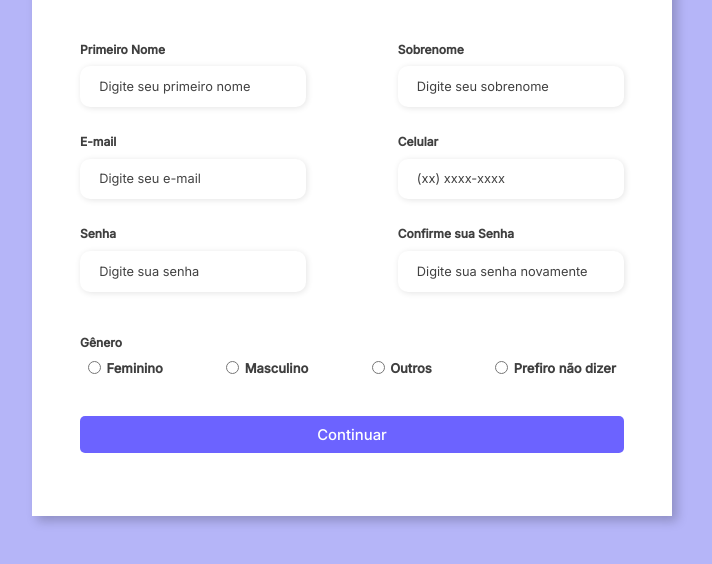
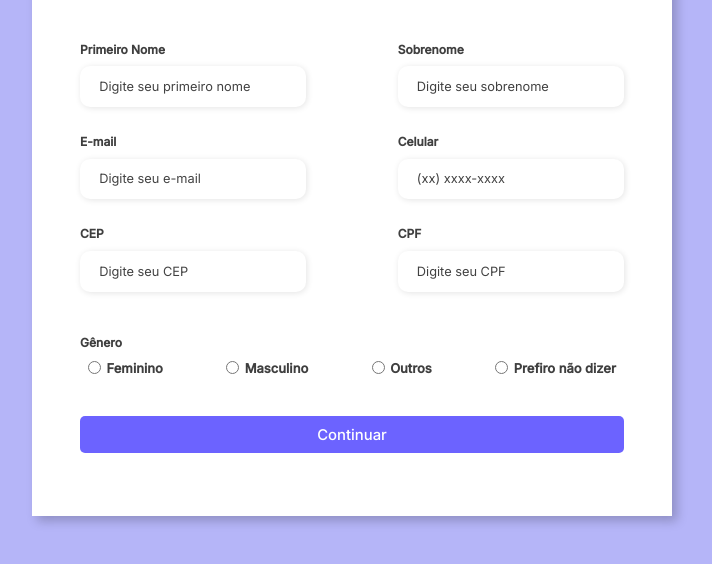
Before and after one commit to LucasAndraaad/formulario-de-cadastro, a plain HTML site: page cadastro.html in a window 1280 px wide. Shown: the part 204-768 px from the top of the page, without its empty margins (288-1000 px from the left). Drawn offline with Linux system fonts and the light colour scheme.

Commit message:
v04 finalizado

```diff
--- a/cadastro.html
+++ b/cadastro.html
@@ -46,14 +46,14 @@
                     </div>
 
                     <div class="input-box">
-                        <label for="password">Senha</label>
-                        <input id="password" type="password" name="password" placeholder="Digite sua senha" required>
+                        <label for="cep">CEP</label>
+                        <input id="cep" type="text" name="cep" placeholder="Digite seu CEP" required>
                     </div>
 
 
-                    <div class="input-box">
-                        <label for="confirmPassword">Confirme sua Senha</label>
-                        <input id="confirmPassword" type="password" name="confirmPassword" placeholder="Digite sua senha novamente" required>
+                     <div class="input-box">
+                        <label for="cpf">CPF</label>
+                        <input id="cpf" type="text" name="cpf" placeholder="Digite seu CPF" required>
                     </div>
 
                 </div>
```
